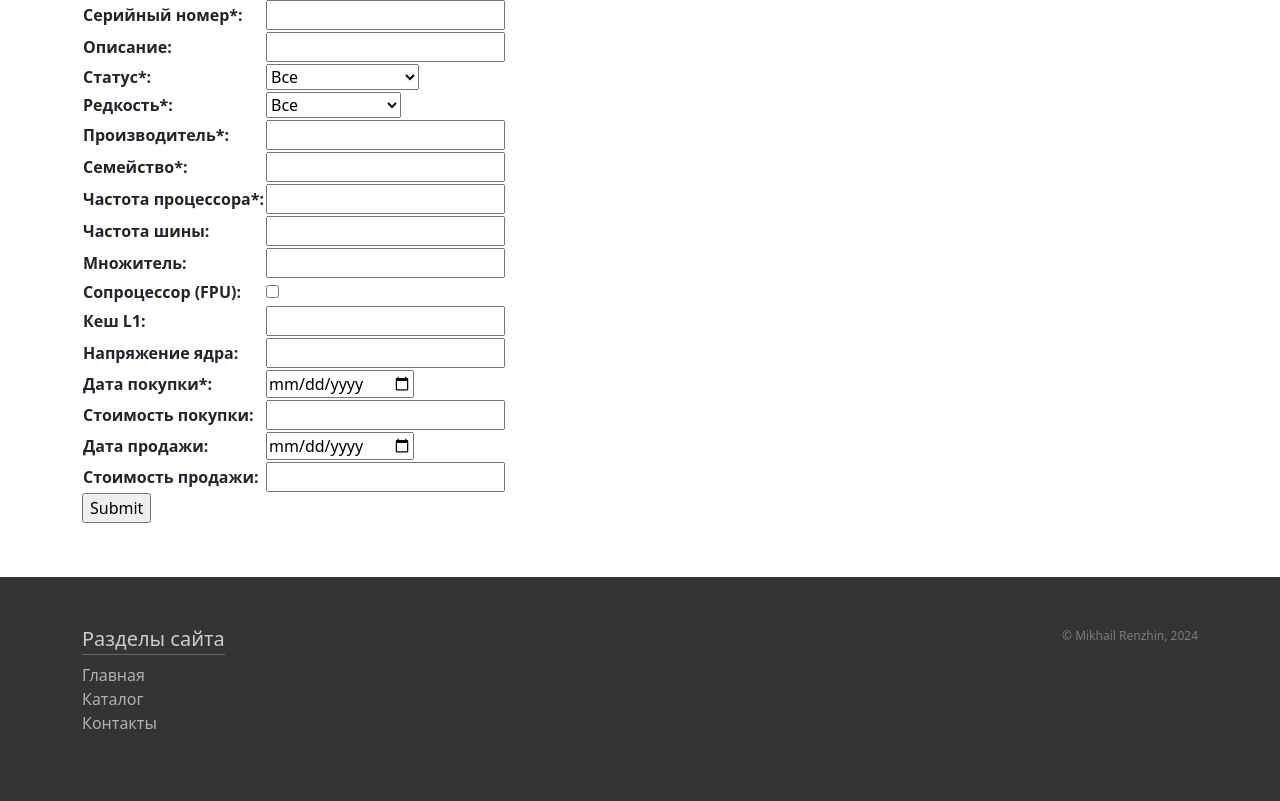
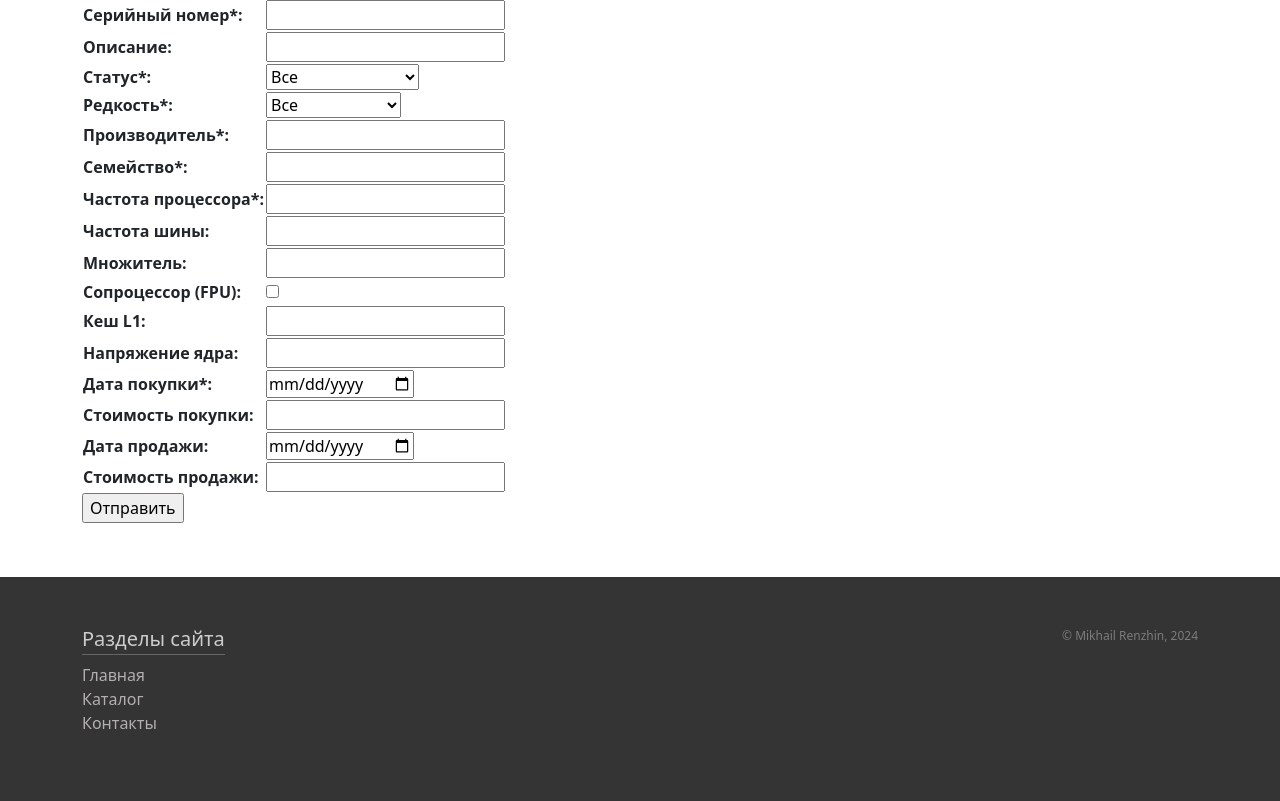
Before and after one commit to renzhin/486, a Django app: page /cpu_add in a window 1280 px wide. Shown: the part 188-989 px from the top of the page. Run offline with Django 3.2, Linux system fonts and the light colour scheme; some libraries are stand-ins or nearby versions.

Commit message:
Мелкие правки формы

```diff
--- a/backend/templates/cpus/cpu_add.html
+++ b/backend/templates/cpus/cpu_add.html
@@ -9,7 +9,7 @@
       <table>
        {{ form }}
       </table>
-      <input type="submit" value="Submit">
+      <input type="submit" value="Отправить">
     </form>
   </div>
 </section>
```
Also changed, not shown: backend/cpus/migrations/0005_auto_20240418_1957.py (added).
